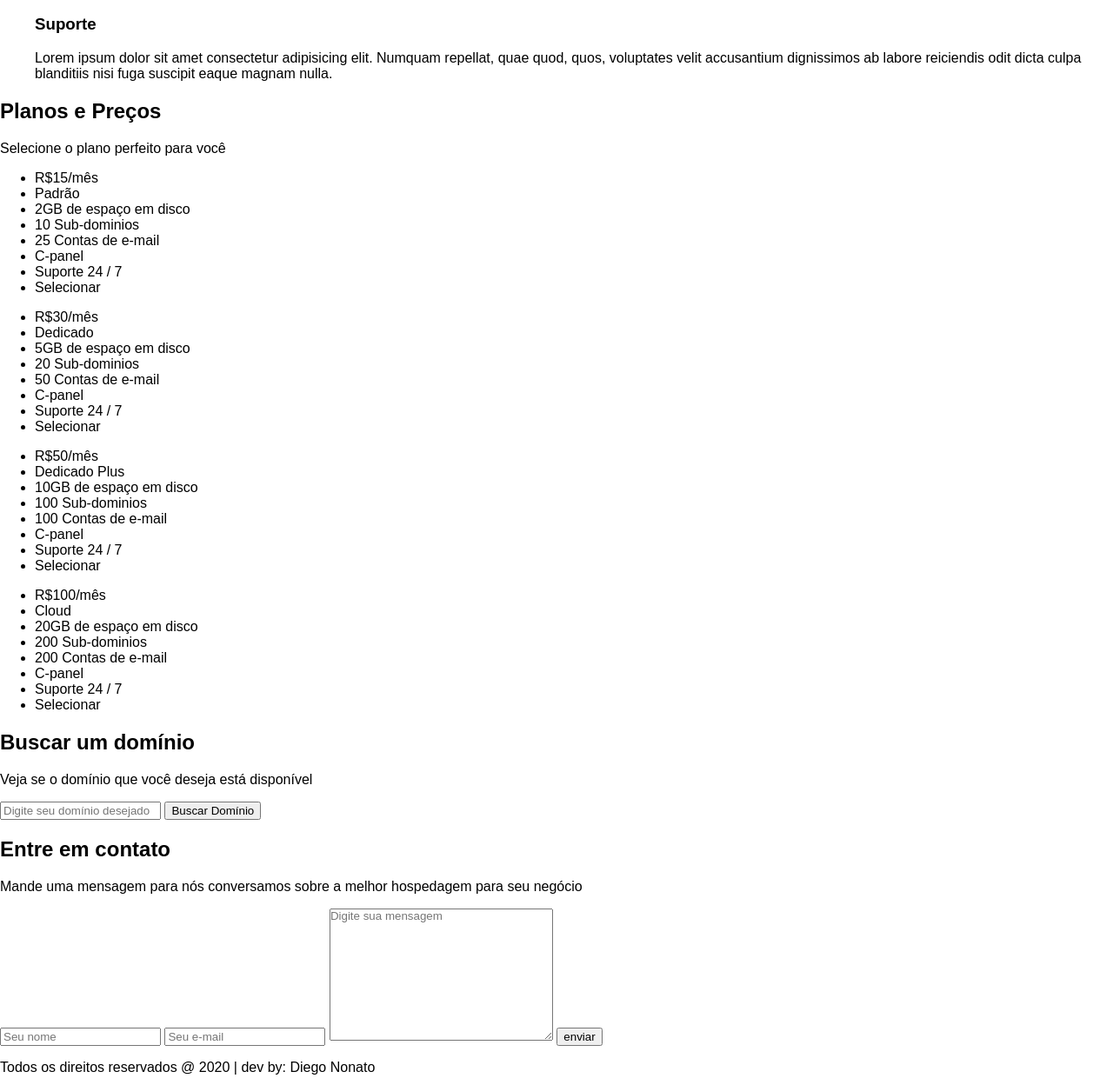
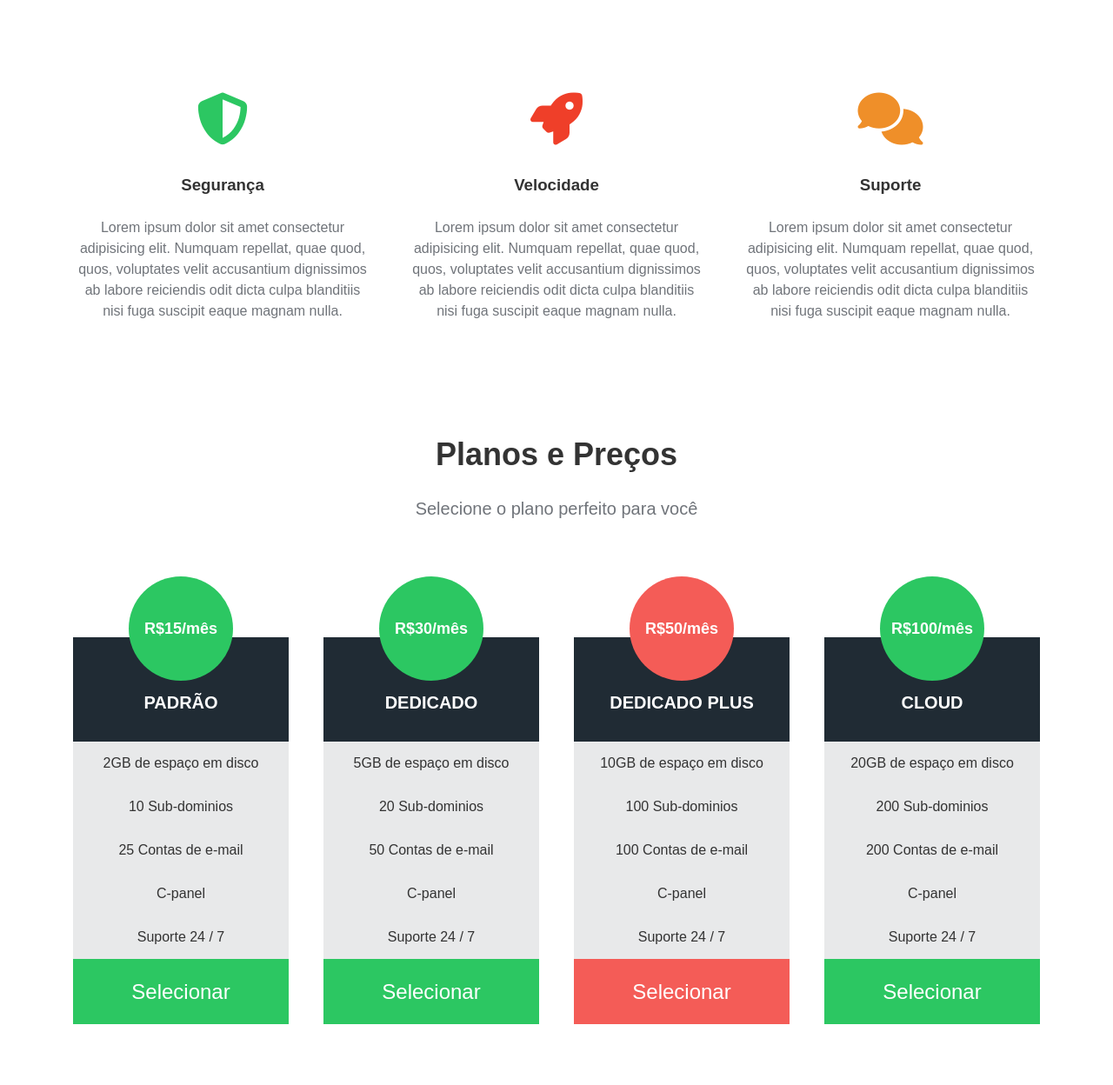
Before and after one commit to nonatodiego/hostt, a plain HTML site: page index.html in a window 1280 px wide. Shown: the part 612-1860 px from the top of the page at 87% size. Drawn offline with Linux system fonts and the light colour scheme.

Commit message:
estruturacao do css finalizada

```diff
--- a/css/style.css
+++ b/css/style.css
@@ -1,6 +1,346 @@
+/* cores */
+
+:root {
+  --text-color: #333;
+  --paragraf-color: #70747A;
+  --white-color: #fff;
+  --gray-color: #ccc;
+  --navbar-container: #232A31;
+  --primary-color: #2CC762;
+  --secundary-color: #22BB5F;
+  --bg-color: #E8E9EA;
+  --comments-color: #EF8F29;
+  --rocket-color: #EF3F29;
+  --recomend-color: #F45C57;
+  --searchdomain-color: #34454E;
+  --plan-color: #202B34;
+  --searchdomain-container-color: #D5D5D5;
+}
+
+
+
 /* general */
 body,textarea {
   margin: 0;
   padding: 0;
   font-family: 'Montserrat', Arial, Helvetica, sans-serif;
 }
+
+h1,h2,h3 {
+  color: var(--text-color);
+}
+
+p {
+  color: var(--paragraf-color);
+}
+
+/* navbar */
+.navbar-container {
+  width: 100%;
+  height: 80px;
+  background-color: var(--navbar-container);
+  padding: 0 2em;
+  position: relative;
+  box-sizing: border-box;
+}
+
+.logo {
+  width: 50px;
+  margin-top: 15px;
+}
+
+nav {
+  position: relative;
+}
+
+.navbar-items {
+  list-style: none;
+  position: absolute;
+  display: inline-block;
+  height: 8px;
+  line-height: 80px;
+  margin: 0;
+  right: 0;
+}
+
+.navbar-items li{
+  display: inline-block;
+  text-transform: uppercase;
+  margin-left: 25px ;
+}
+
+.navbar-items li a {
+  color: #fff;
+  text-decoration: none;
+  transition: .5s;
+}
+
+.navbar-items a:hover {
+  color: var(--primary-color);
+}
+
+.default-btn {
+  padding: 15px 20px;
+  background-color: var(--primary-color);
+  border-radius: 5px;
+  color: var(--white-color);
+}
+
+.default-btn:hover {
+  background-color:  var(--secundary-color);
+}
+
+/* main banner */
+
+.main-banner {
+  background-image: url('../img/mainbanner.png');
+  background-size: cover;
+  background-position: center;
+  padding: 10em 0;
+  position: relative;
+}
+
+.main-banner h1, .main-banner p {
+  color: var(--white-color);
+  text-align: center;
+  font-weight: bold;
+}
+
+.main-banner h1 {
+  font-size: 54px;
+}
+
+.main-banner p {
+  font-size: 32px;
+}
+
+/* especialidades */
+
+.special-container {
+  padding: 5em 0;
+}
+
+.special-container ul {
+  display: flex;
+  width: 90%;
+  position: relative;
+  margin-left: auto;
+  margin-right: auto;
+  padding-left: 0;
+}
+
+.special-container ul li {
+  flex: 1 1 200px;
+  list-style: none;
+  text-align: center;
+  padding: 20px;
+}
+
+.fas {
+  font-size: 60px;
+  margin-bottom: 15px;
+}
+
+.fa-shield-alt{
+  color: var(--primary-color);
+}
+
+.fa-rocket {
+  color: var(--rocket-color);
+}
+
+.fa-comments {
+  color: var(--comments-color);
+}
+
+.special-container  ul li h3 {
+  margin-bottom: 25px;
+  color:var(--text-color);
+}
+
+.special-container {
+  line-height: 24px;
+}
+
+/* preços */
+
+.price-container {
+  padding-bottom: 5em;
+  text-align: center;
+}
+
+.price-container h1 {
+  font-size: 36px;
+  margin-top: 0;
+}
+
+.price-container p {
+  font-size: 20px;
+}
+
+.plans-container {
+  display: flex;
+  justify-content: space-between;
+  margin-top: 50px;
+  width: 90%;
+  position: relative;
+  margin-left: auto;
+  margin-right: auto;
+}
+
+.plan {
+  flex: 1 1 200px;
+  max-width: 275px;
+  margin-left: 20px;
+  margin-right: 20px;
+}
+
+.plan ul {
+  padding: 0;
+}
+
+.plan ul li {
+  list-style: none;
+  height: 50px;
+  line-height: 50px;
+  background-color: var(--bg-color);
+  color: var(--text-color);
+}
+
+.plan .price {
+  width: 120px;
+  height: 120px;
+  color: #fff;
+  font-weight: bold;
+  border-radius: 50%;
+  background-color: var(--primary-color);
+  text-align: center;
+  line-height: 120px;
+  font-size: 18px;
+  position: relative;
+  margin-left: auto;
+  margin-right: auto;
+  margin-bottom: -50px;
+}
+
+.plan .plan-name {
+  text-transform: uppercase;
+  font-size: 20px;
+  font-weight: bold;
+  color: #fff;
+  background-color: var(--plan-color);
+  padding-top: 50px;
+  padding-bottom: 20px;
+}
+
+.plan .plan-btn{
+  background-color: #2cc762;
+  color: var(--white-color);
+  font-size: 24px;
+  height: 75px;
+  line-height: 75px;
+  cursor: pointer;
+}
+
+.plan .recommended {
+  background-color: var(--recomend-color);
+}
+
+/* Buscar domínio */
+
+.searchdomain-container {
+  background-color: var(--searchdomain-color);
+  text-align: center;
+  padding: 5em 0;
+}
+
+.searchdomain-container h2 {
+  color: var(--white-color);
+  font-size: 42px;
+  margin-top: 0;
+  margin-bottom: 15px;
+}
+
+.searchdomain-container p {
+  color: var(--searchdomain-container-color);
+  font-size: 24px;
+  margin-bottom: 25px;
+}
+
+.searchdomain-container input {
+  display: block;
+  position: relative;
+  margin-left: auto;
+  margin-right: auto;
+  border: none;
+  border-radius: 5px;
+}
+
+.searchdomain-container input[type=text] {
+  margin-bottom: 25px;
+  width: 60%;
+  padding: 20px;
+  font-size: 20px;
+}
+
+.searchdomain-container input[type=submit] {
+  background-color: var(--primary-color);
+  padding: 15px 30px;
+  color: var(--white-color);
+  font-size: 24px;
+}
+
+/* contato */
+
+.contact {
+  text-align: center;
+  padding-top: 5em;
+  padding-bottom: 2em;
+}
+
+.contact h2 {
+  font-size: 36px;
+}
+
+.contact p {
+  font-size: 20px;
+  margin-bottom: 40px;
+}
+
+.contact input, .contact textarea {
+  width: 200px;
+  padding: 10px 20px;
+  font-size: 16px;
+  border-radius: 5px;
+  border: 1px solid var(--gray-color);
+  margin-left: 10px;
+  margin-right: 10px;
+  margin-bottom: 20px;
+}
+
+.contact textarea {
+  display: block;
+  position: relative;
+  margin-right: auto;
+  margin-left: auto;
+  width: 468px;
+  height: 150px;
+}
+
+.contact input[type=submit] {
+  display: block;
+  position: relative;
+  margin-left: auto;
+  margin-right: auto;
+  background-color: var(--primary-color);
+  color: var(--white-color);
+  text-transform: uppercase;
+}
+
+/* footer */
+
+footer {
+  text-align: center;
+  font-weight: bold;
+  margin-bottom: 50px;
+}
```
Also changed, not shown: index.html (+1 -0 lines).
